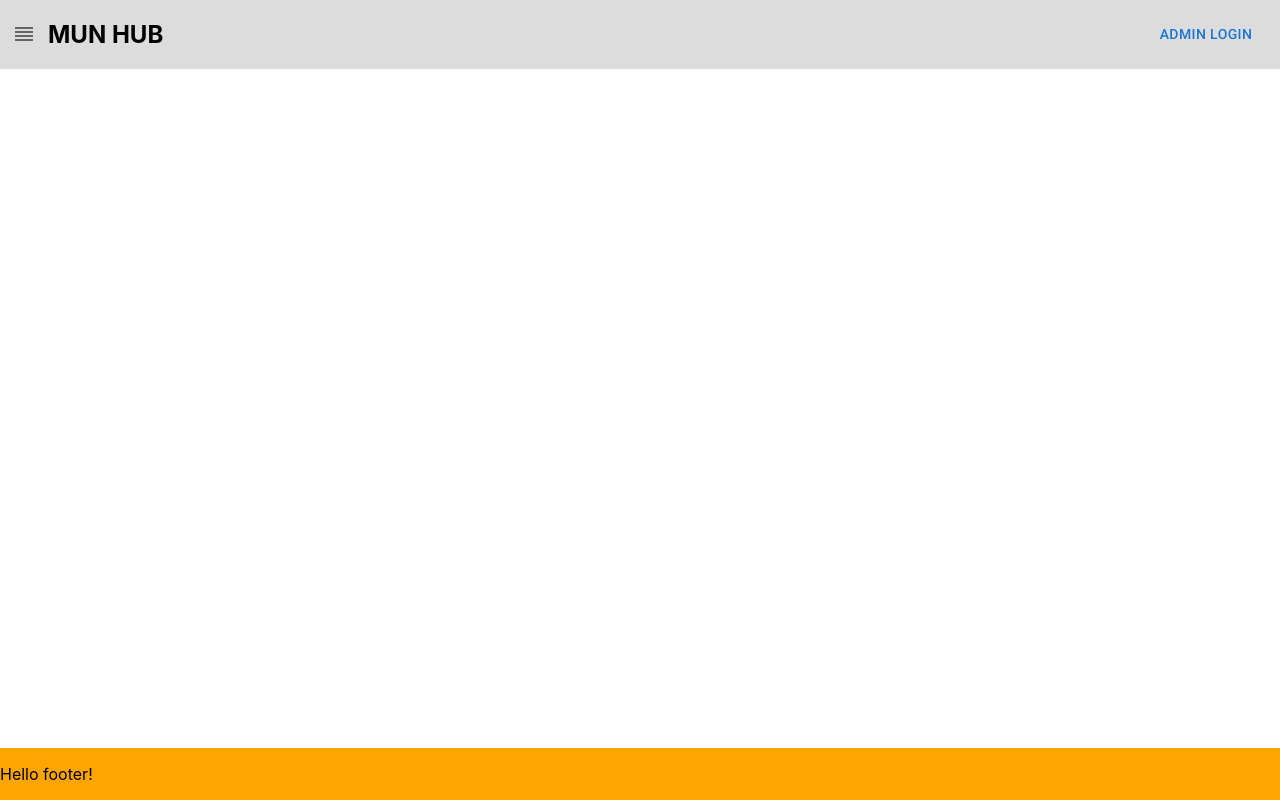
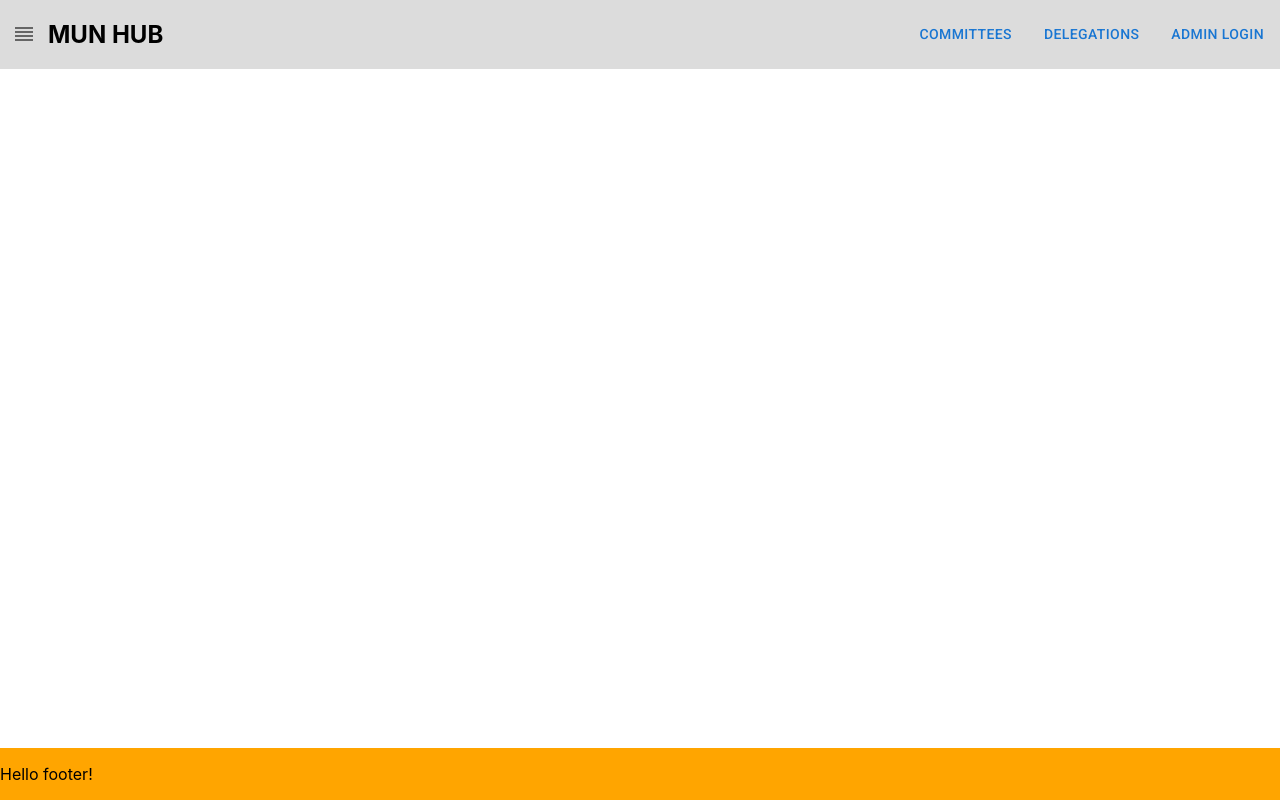
Before and after one commit to Marinara-Sauce/mun-hub-ui, a React (Create React App) app: page /committee in a window 1280 px wide. Built offline with nearby package versions, Linux system fonts and the light colour scheme.

Commit message:
Added a drawer for committee selection

```diff
--- a/src/components/committee/committeePage.tsx
+++ b/src/components/committee/committeePage.tsx
@@ -4,12 +4,14 @@ import SpeakersList from "./components/speakers-list/speakers-list";
 import Voting from "./components/voting/voting";
 import WorkingPapers from "./components/working-papers/working-papers";
 
+import { useEffect, useState } from "react";
+import { useParams } from "react-router-dom";
+import { useHeader } from "../../contexts/headerContext";
+import { Committee } from "../../model/committee";
+import ErrorModal from "../error/errorModal";
 import './committeePage.css';
-import { useParams } from "react-router-dom";
-import { useEffect, useState } from "react";
-import { Committee } from "../../model/committee";
-import { useHeader } from "../../contexts/headerContext";
-import ErrorModal from "../error/errorModal";
+import SelectCommittee from "./components/selectCommittee/selectCommittee";
+
 
 export default function CommitteeHub() {
 
@@ -36,7 +38,11 @@ export default function CommitteeHub() {
             });
     }, []);
 
-    useEffect(() => committee && setHeader(committee.committee_name), [committee]);
+    useEffect(() => {committee && setHeader(committee.committee_name)}, [committee]);
+
+    if (id === "-1") {
+        return <SelectCommittee />
+    }
 
     const procedure: number = 2;
 
--- /dev/null
+++ b/src/components/committee/components/selectCommittee/selectCommittee.tsx
@@ -0,0 +1,44 @@
+import { Drawer, Typography, TextField, InputAdornment, List, ListItem, ListItemButton, ListItemText } from "@mui/material";
+import SearchIcon from '@mui/icons-material/Search';
+import { useEffect, useState } from "react";
+import { Committee } from "../../../../model/committee";
+import { Link } from "react-router-dom";
+
+export default function SelectCommittee() {
+
+    const [ committees, setCommittees ] = useState<Committee[]>([]);
+
+    useEffect(() => {
+        fetch(`http://localhost:8000/committees`) // TODO: Place this in some env file
+            .then((r) => r.json())
+            .then((d) => {
+                setCommittees(d);
+            })
+            .catch((e) => {
+                console.log(e);
+            });
+    }, []);
+
+    return (
+        <Drawer anchor="left" open={true} sx={{width: "50%"}}>
+            <Typography variant="h5" sx={{m: 2, borderBottom: 1, borderColor: 'divider', textAlign: 'center'}}>Select a Comittee</Typography>
+            <TextField label="Search" sx={{m: 2}} InputProps={{
+            startAdornment: (
+                <InputAdornment position="start">
+                    <SearchIcon />
+                </InputAdornment>
+            )}} />
+            <List>
+                {committees.map((c) => (
+                    <ListItem key={c.committee_id}>
+                        <ListItemButton component={Link} to={`/committee/${c.committee_id}`}>
+                            <ListItemText>{c.committee_name}</ListItemText>
+                        </ListItemButton>
+                    </ListItem>
+                ))}
+
+            </List>
+        </Drawer>
+    );
+
+}
--- a/src/components/header/header.css
+++ b/src/components/header/header.css
@@ -17,8 +17,8 @@
 
 .page-header .right-bar {
     display: flex;
-    flex: 0;
-    margin-right: 10px;
+    flex: 1;
+    justify-content: end;
 }
 
 .page-header .right-bar button {
--- a/src/components/header/header.tsx
+++ b/src/components/header/header.tsx
@@ -1,7 +1,8 @@
-import { Button, IconButton } from '@mui/material';
+import { Box, Button, IconButton, Tab } from '@mui/material';
 import ReorderIcon from '@mui/icons-material/Reorder';
 import './header.css';
 import { useHeader } from '../../contexts/headerContext';
+import { Link } from 'react-router-dom';
 
 export default function AppHeader() {
 
@@ -16,7 +17,9 @@ export default function AppHeader() {
                 <h2>{header}</h2>
             </div>
             <div className="right-bar">
-                <Button>Admin Login</Button>
+                <Button component={Link} to="/committee/-1" sx={{m: 1}}>Committees</Button>
+                <Button component={Link} to="/delegations" sx={{m: 1}}>Delegations</Button>
+                <Button component={Link} to="/login" sx={{m: 1}}>Admin Login</Button>
             </div>
         </div>
     );
--- a/src/model/delegation.tsx
+++ b/src/model/delegation.tsx
@@ -1,3 +1,4 @@
 export interface Delegation {
-
+    delegation_id: number;
+    delegation_name: string;
 }
```
